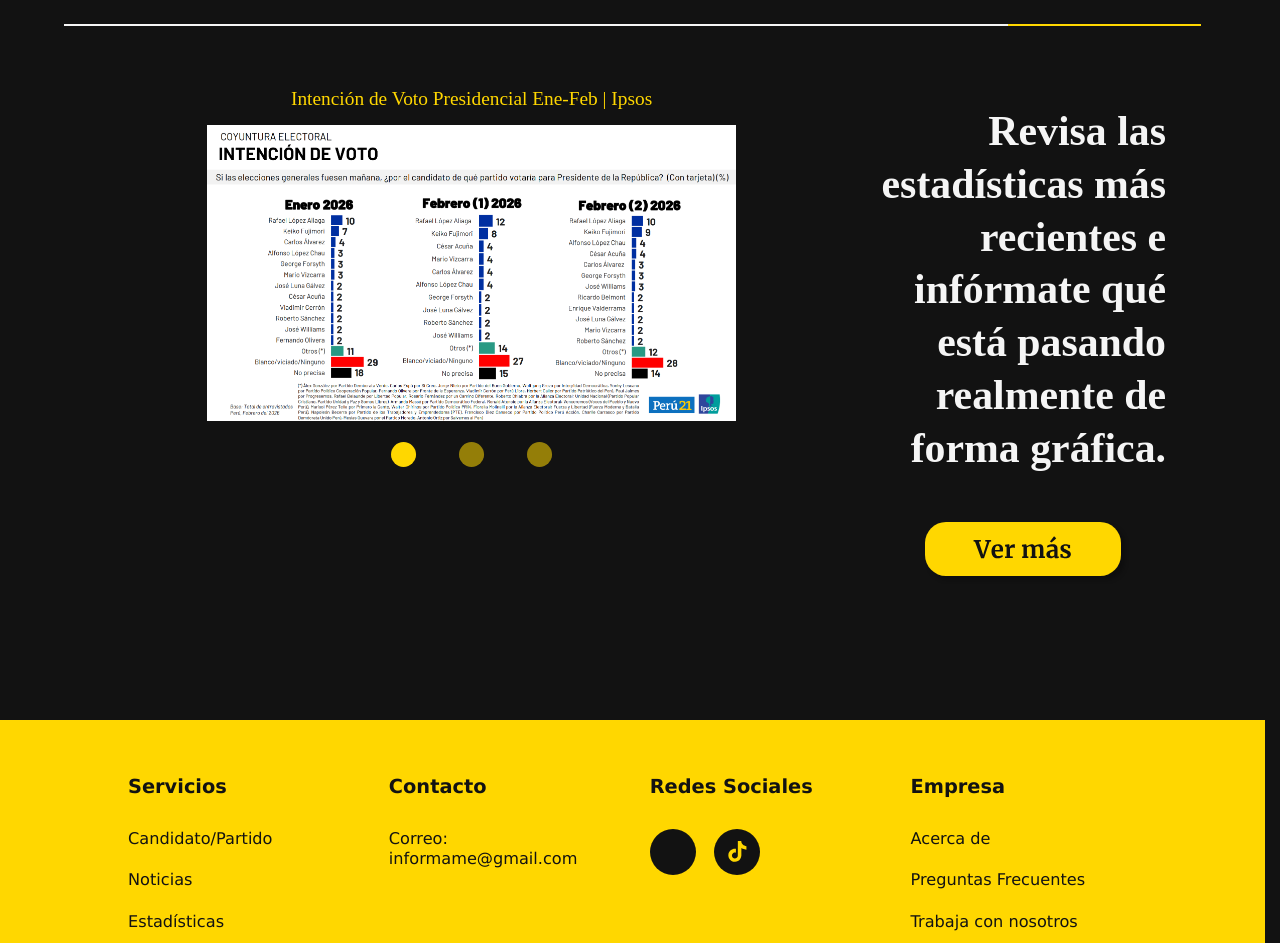
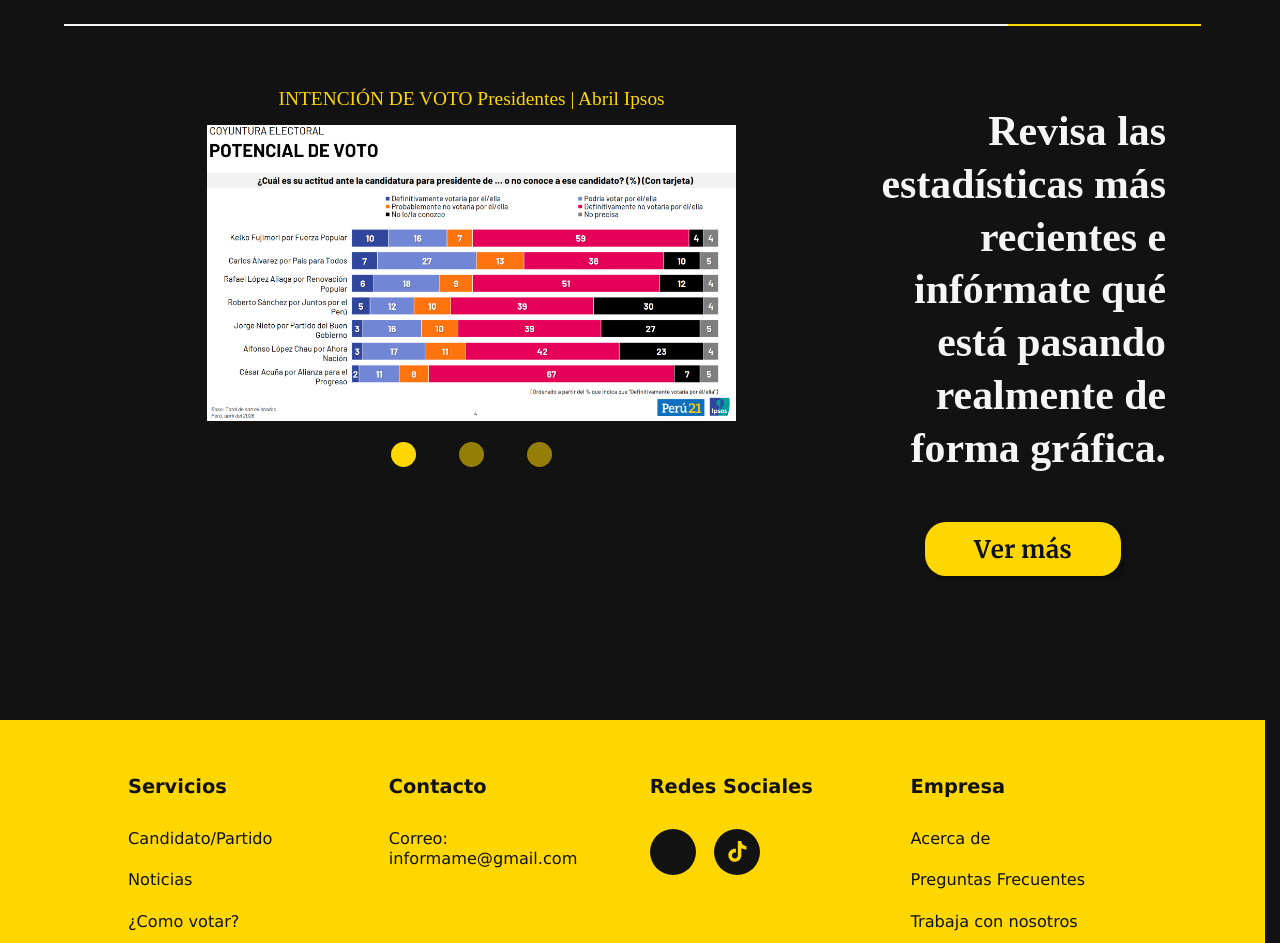
Before and after one commit to an-lyzer/informame, a Vue app: page / in a window 1280 px wide. Shown: the part 1829-2772 px from the top of the page. Built offline with nearby package versions, Linux system fonts and the light colour scheme; some icons are missing.

Commit message:
update V7

```diff
--- a/src/components/layout/Footer.vue
+++ b/src/components/layout/Footer.vue
@@ -9,7 +9,9 @@
                 <h3 class="footer-title">Servicios</h3>
                 <a class="footer-link" href="#/candidatos">Candidato/Partido</a>
                 <a class="footer-link" href="#/noticias">Noticias</a>
-                <a class="footer-link" href="#/estadisticas">Estadísticas</a>
+                <a class="footer-link"
+                    href="https://elcomercio.pe/politica/elecciones-peru-2026-simulador-voto-como-cedula-evitar-errores-practicar-presidente-senado-diputados-parlamento-andino-especdis-noticia/"
+                    target="_blank" rel="noopener noreferrer">¿Como votar?</a>
             </div>
 
             <div class="footer-col">
--- a/src/components/layout/Layout.vue
+++ b/src/components/layout/Layout.vue
@@ -16,7 +16,8 @@
             <nav class="paginas">
                 <a href="#/candidatos">Candidatos/Partidos</a>
                 <a href="#/noticias">Noticias</a>
-                <a href="#/estadisticas">Estadísticas</a>
+                <a href="https://elcomercio.pe/politica/elecciones-peru-2026-simulador-voto-como-cedula-evitar-errores-practicar-presidente-senado-diputados-parlamento-andino-especdis-noticia/"
+                    target="_blank" rel="noopener noreferrer">¿Como votar?</a>
             </nav>
             <div class="menu-hamburguesa" @click="menuOpen = !menuOpen">
                 <span></span>
@@ -27,7 +28,8 @@
             <nav v-if="menuOpen" class="menu-movil" @click.stop>
                 <a href="#/candidatos" @click="menuOpen = false">Candidatos/Partidos</a>
                 <a href="#/noticias" @click="menuOpen = false">Noticias</a>
-                <a href="#/estadisticas" @click="menuOpen = false">Estadísticas</a>
+                <a href="https://elcomercio.pe/politica/elecciones-peru-2026-simulador-voto-como-cedula-evitar-errores-practicar-presidente-senado-diputados-parlamento-andino-especdis-noticia/"
+                    target="_blank" rel="noopener noreferrer" @click="menuOpen = false">¿Como votar?</a>
             </nav>
         </header>
 
--- a/src/components/pages/Home.vue
+++ b/src/components/pages/Home.vue
@@ -1,7 +1,7 @@
 <script setup>
 import { computed, onBeforeUnmount, onMounted, nextTick, ref } from 'vue';
-import intencionVotoBarrasImg from '../../assets/intencion_voto_barras.png';
-import intencionVotoPresidenteImg from '../../assets/intencion_voto_presidente.png';
+import actualizacion1Img from '../../assets/actualizacion1.png';
+import actualizacion2Img from '../../assets/actualizacion2.png';
 import intencionSenadoFebImg from '../../assets/intencion_senado_feb.png';
 import noticia1Img from '../../assets/noticias/noticia1.png';
 import noticia2Img from '../../assets/noticias/noticia2.png';
@@ -43,12 +43,12 @@
 const activeStatIndex = ref(0);
 const stats = [
     {
-        title: 'Intención de Voto Presidencial Ene-Feb | Ipsos',
-        imageSrc: intencionVotoBarrasImg,
+        title: 'INTENCIÓN DE VOTO Presidentes | Abril Ipsos',
+        imageSrc: actualizacion1Img,
     },
     {
-        title: 'Intención de Voto Presidencial Último Año | Ipsos',
-        imageSrc: intencionVotoPresidenteImg,
+        title: 'POTENCIAL DE VOTO Senado | Abril Ipsos',
+        imageSrc: actualizacion2Img,
     },
     {
         title: 'Intención de Voto Partido/Senado Feb | Ipsos',
@@ -371,8 +371,9 @@
                     Revisa las estadísticas más recientes e infórmate qué está pasando realmente de forma gráfica.
                 </h2>
 
-                <a class="estadisticas-cta" href="https://www.ipsos.com/es-pe" target="_blank" rel="noopener noreferrer"
-                    aria-label="Abrir Ipsos">
+                <a class="estadisticas-cta"
+                    href="https://elcomercio.pe/politica/elecciones-peru-2026-simulador-voto-como-cedula-evitar-errores-practicar-presidente-senado-diputados-parlamento-andino-especdis-noticia/"
+                    target="_blank" rel="noopener noreferrer" aria-label="Abrir simulador de voto">
                     <svg width="204" height="62" viewBox="0 0 204 62" fill="none" xmlns="http://www.w3.org/2000/svg">
                         <g filter="url(#filter0_d_74_163)">
                             <rect width="196" height="54" rx="21" fill="var(--primary-yellow)" />
```
Also changed, not shown: src/assets/actualizacion1.png (added), src/assets/actualizacion2.png (added).
